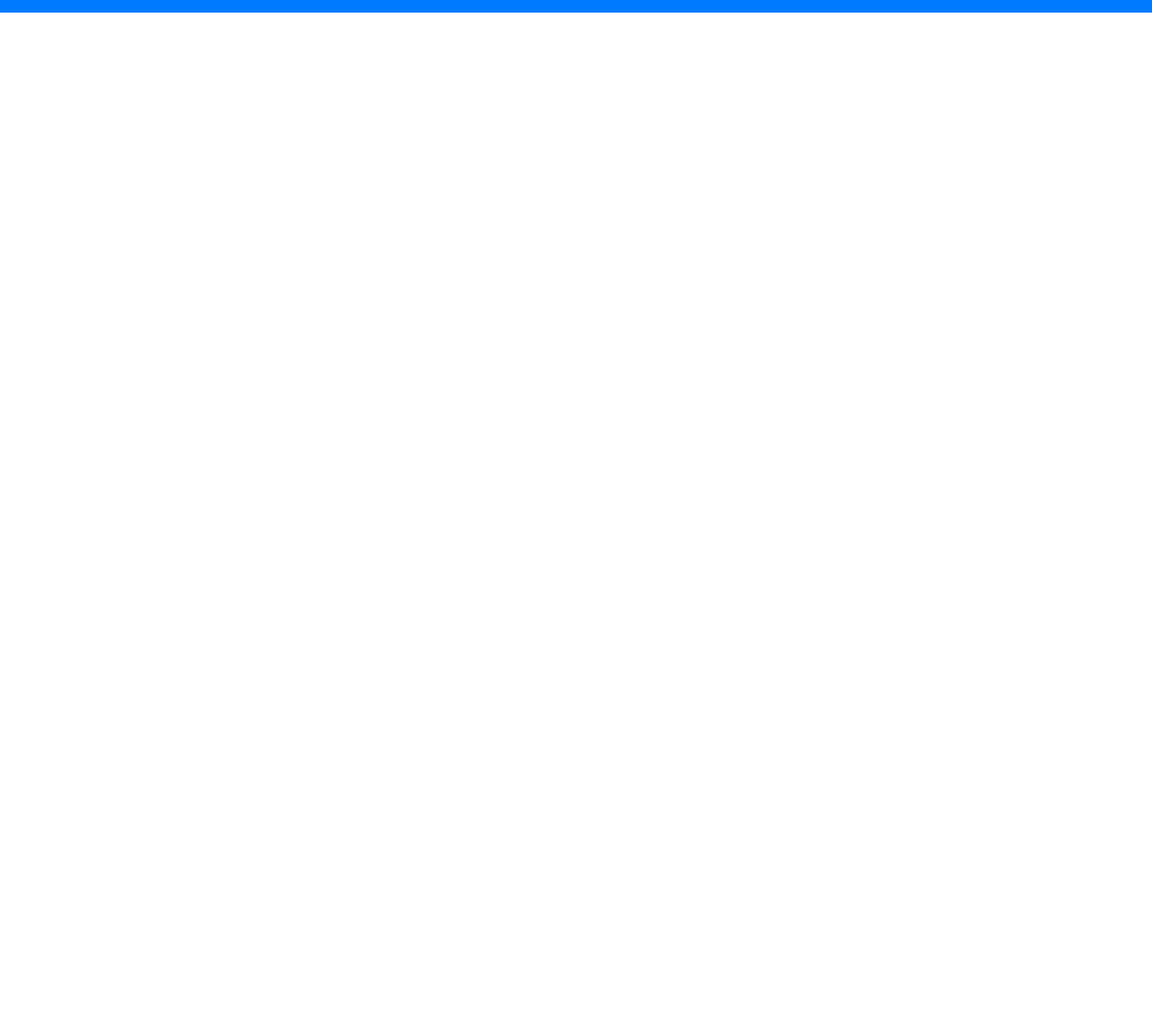
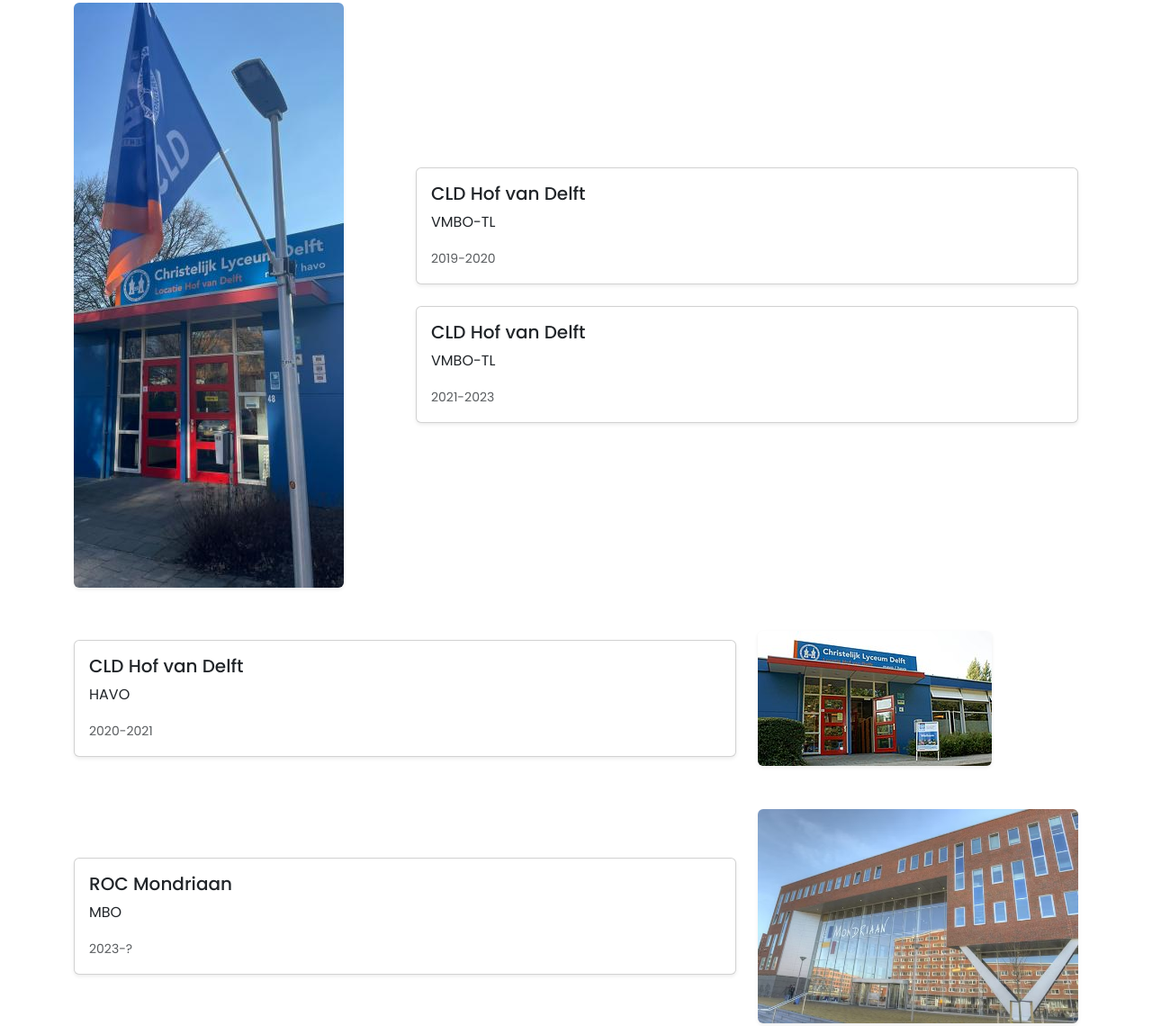
Before and after one commit to gdechamps/gdechamps.github.io, a plain HTML site: page education.html in a window 1280 px wide. Shown: the part 121-1261 px from the top of the page at 90% size. Before the commit the page ends 800 px from the top, so only its background shows below. Drawn offline with nearby package versions, Linux system fonts and the light colour scheme.

Commit message:
made the education page in bootstrap

```diff
--- a/education.html
+++ b/education.html
@@ -33,6 +33,63 @@
         </div>
     </header>
 
+    <div class="container py-5">
+        <div class="row align-items-center mb-5">
+            <div class="col-md-4 mb-4 mb-md-0">
+                <img src="img/CLD Hof van Delft 2.jpg" class="img-fluid rounded shadow-sm" alt="CLD Hof van Delft">
+            </div>
+
+            <div class="col-md-8">
+                <div class="card shadow-sm mb-4">
+                    <div class="card-body">
+                        <h5 class="card-title">CLD Hof van Delft</h5>
+                        <p class="card-text">VMBO-TL</p>
+                        <p class="card-text"><small class="text-muted">2019-2020</small></p>
+                    </div>
+                </div>
+
+                <div class="card shadow-sm">
+                    <div class="card-body">
+                        <h5 class="card-title">CLD Hof van Delft</h5>
+                        <p class="card-text">VMBO-TL</p>
+                        <p class="card-text"><small class="text-muted">2021-2023</small></p>
+                    </div>
+                </div>
+            </div>
+        </div>
+
+        <div class="row align-items-center mb-5">
+            <div class="col-md-8 order-md-1 order-2">
+                <div class="card shadow-sm">
+                    <div class="card-body">
+                        <h5 class="card-title">CLD Hof van Delft</h5>
+                        <p class="card-text">HAVO</p>
+                        <p class="card-text"><small class="text-muted">2020-2021</small></p>
+                    </div>
+                </div>
+            </div>
+
+            <div class="col-md-4 order-md-2 order-1 mb-4 mb-md-0">
+                <img src="img/CLD Hof van Delft.jpg" class="img-fluid rounded shadow-sm" alt="CLD Hof van Delft Main Entrance">
+            </div>
+        </div>
+
+        <div class="row align-items-center">
+            <div class="col-md-8 order-md-1 order-2">
+                <div class="card shadow-sm">
+                    <div class="card-body">
+                        <h5 class="card-title">ROC Mondriaan</h5>
+                        <p class="card-text">MBO</p>
+                        <p class="card-text"><small class="text-muted">2023-?</small></p>
+                    </div>
+                </div>
+            </div>
+
+            <div class="col-md-4 order-md-2 order-1 mb-4 mb-md-0">
+                <img src="img/roc-mondriaan.jpg" class="img-fluid rounded shadow-sm" alt="ROC Mondriaan">
+            </div>
+        </div>
+    </div>
 
 
     <footer class="custom-footer text-center py-3">
```
